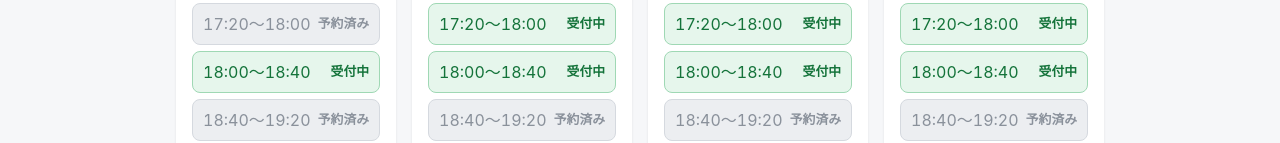
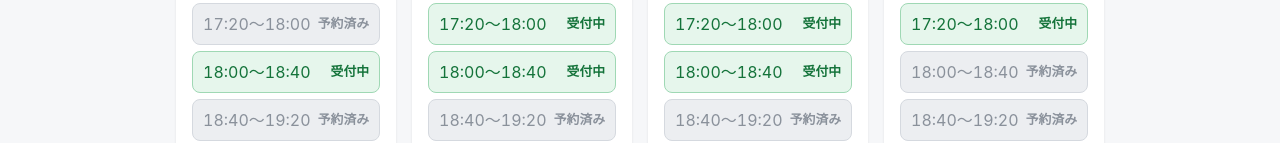
Before and after one commit to ipsim26/reception-2026winter, a plain HTML site: page index.html in a window 1280 px wide. Shown: the part 433-576 px from the top of the page. Drawn offline with Linux system fonts and the light colour scheme.

Commit message:
12/19 18:00の枠を予約済みに追加
Co-Authored-By: Claude Sonnet 5.5 <noreply@anthropic.com>

```diff
--- a/index.html
+++ b/index.html
@@ -212,6 +212,7 @@
     "12-18 20:40",
     "12-19 14:40",
     "12-19 15:20",
+    "12-19 18:00",
     "12-19 18:40",
   ];
 
```
